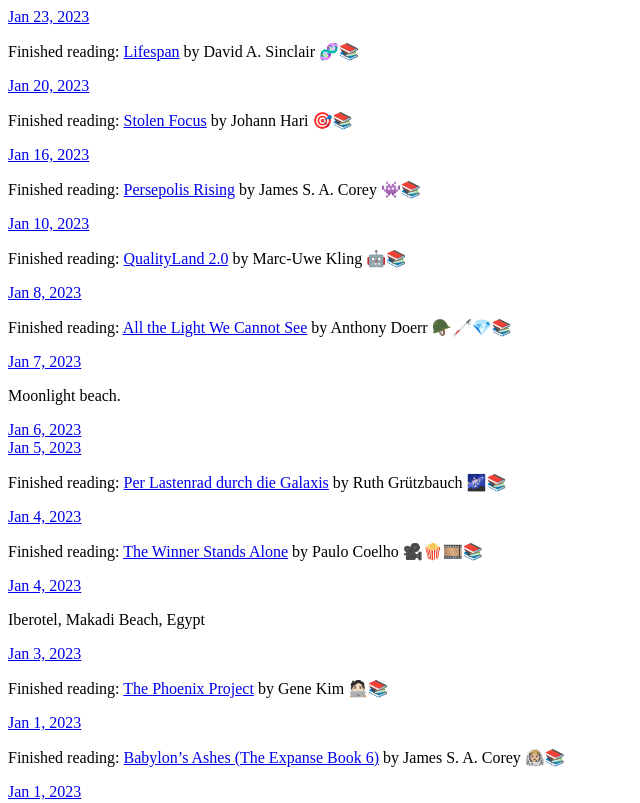
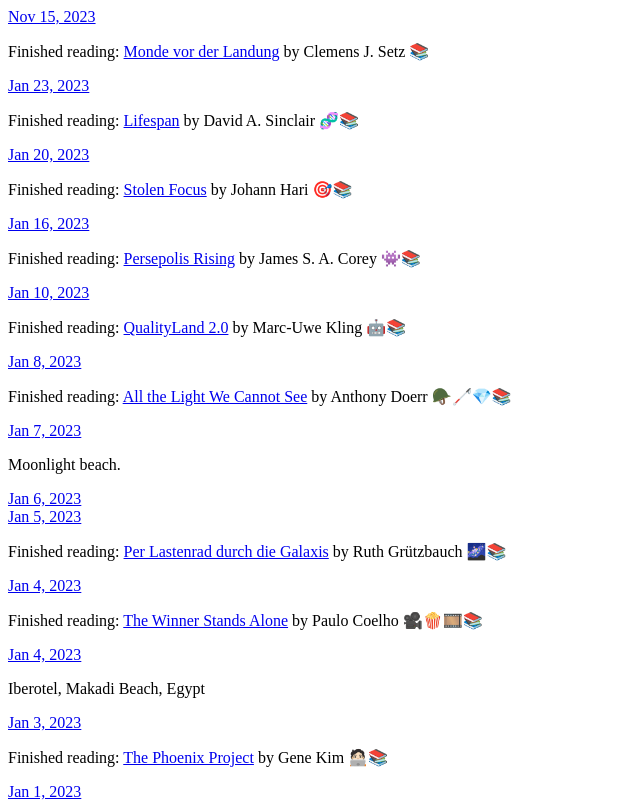
Before and after one commit to shostakovich/rocu.micro.blog, a plain HTML site: page index.html in a window 1280 px wide. Shown: the top 803 px of the page, without its empty margins (0-640 px from the left). Drawn offline with Linux system fonts and the light colour scheme.

Commit message:
Archiving from Micro.blog.

```diff
--- a/index.html
+++ b/index.html
@@ -21,6 +21,17 @@
 <div class="h-feed">
 
 
+
+	  <div class="h-entry">
+
+
+		<a href="https://rocu.de/2023/11/15/finished-reading-monde.html" class="u-url"><time class="dt-published" datetime="2023-11-15 18:23:35 &#43;0100">Nov 15, 2023</time></a>
+
+		<div class="e-content">
+			 <p>Finished reading: <a href="https://micro.blog/books/9783518775523">Monde vor der Landung</a> by Clemens J. Setz 📚</p>
+
+		</div>
+	  </div>
 
 	  <div class="h-entry">
 
```
